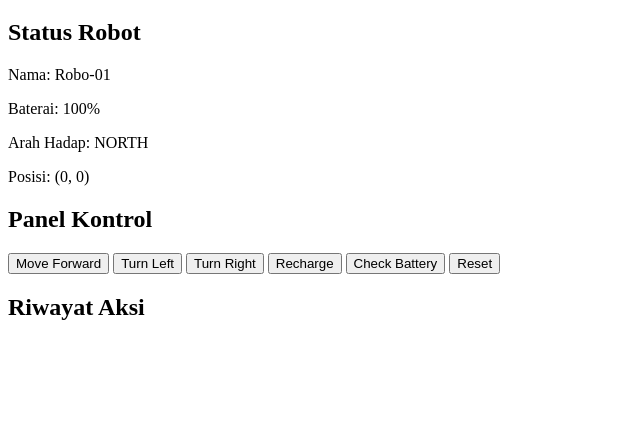
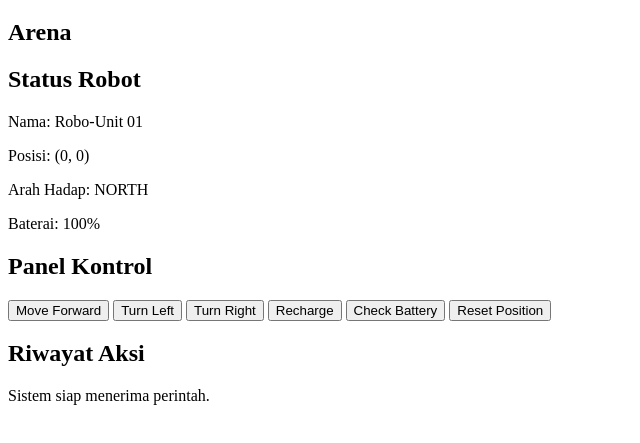
Before and after one commit to ersaraditya2/robot-oop-to-web, a plain HTML site: page index.html in a window 1280 px wide. Shown: the part 61-504 px from the top of the page, without its empty margins (0-640 px from the left). Drawn offline with Linux system fonts and the light colour scheme.

Commit message:
Update day 1

```diff
--- a/index.html
+++ b/index.html
@@ -1,26 +1,43 @@
-<!doctype html>
+<!DOCTYPE html>
 <html lang="id">
 <head>
-    <meta charset="UTF-8" />
+  <meta charset="UTF-8">
+  <meta name="viewport" content="width=device-width, initial-scale=1.0">
   <title>Robot Control Center</title>
 </head>
 <body>
-    <!-- Judul Utama Halaman -->
+
   <h1>Robot Control Center</h1>
 
-    <!-- Bagian 1: Wadah Status Robot -->
+  <!-- Wadah Pembungkus Utama (Layout Dashboard) -->
+  <div id="dashboard-container">
+
+    <!-- Tambahan 1: Wadah Arena 5x5 -->
+    <div id="arena-panel">
+      <h2>Arena</h2>
+      <div id="grid-arena">
+        <!-- Kotak-kotak grid 0,0 sampai 4,4 akan kita render di sini -->
+      </div>
+    </div>
+
+    <!-- Panel Status -->
     <div id="status-panel">
       <h2>Status Robot</h2>
-      <p>Nama: <span>Robo-01</span></p>
+      <p>Nama: <span id="robot-name">Robo-Unit 01</span></p>
+      <p>Posisi: <span id="position-val">(0, 0)</span></p>
+      <p>Arah Hadap: <span id="direction-val">NORTH</span></p>
+
+      <!-- Tambahan 2: Wadah Visual Bar Baterai -->
       <p>Baterai: <span id="battery-val">100</span>%</p>
-      <p>Arah Hadap: <span id="direction-val">NORTH</span></p>
-      <p>Posisi: <span id="position-val">(0, 0)</span></p>
+      <div id="battery-bar-container">
+        <div id="battery-bar-fill"></div>
+      </div>
 
-      <!-- Peringatan baterai rendah (nanti dimunculkan lewat JS) -->
+      <!-- Indikator Peringatan Baterai Lemah -->
       <p id="warning-text"></p>
     </div>
 
-    <!-- Bagian 2: Wadah Tombol Aksi -->
+    <!-- Panel Kontrol Aksi -->
     <div id="control-panel">
       <h2>Panel Kontrol</h2>
       <button id="btn-forward">Move Forward</button>
@@ -28,10 +45,16 @@
       <button id="btn-right">Turn Right</button>
       <button id="btn-charge">Recharge</button>
       <button id="btn-check">Check Battery</button>
-      <button id="btn-reset">Reset</button>
+      <button id="btn-reset">Reset Position</button>
     </div>
 
+    <!-- Panel Riwayat Log -->
+    <div id="log-panel">
       <h2>Riwayat Aksi</h2>
-    <p id="log-text"></p>
+      <p id="log-text">Sistem siap menerima perintah.</p>
+    </div>
+
+  </div>
+
 </body>
 </html>
```
Lines whose indentation alone changed are shown as unchanged.
